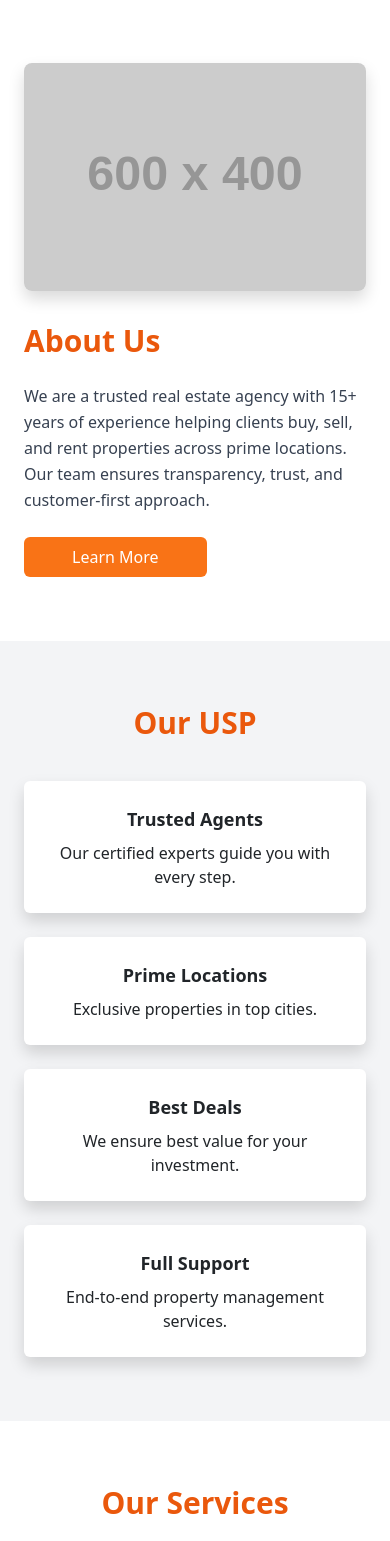
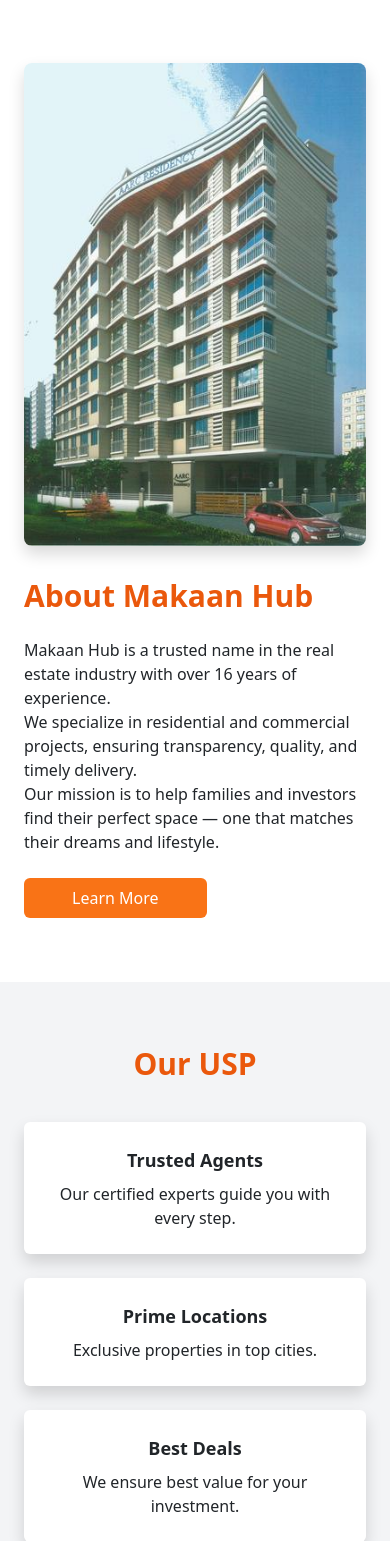
Before and after one commit to cloudrohu/realestate_portal, a Django app: page / in a window 390 px wide. Shown: the part 2812-4353 px from the top of the page. Run offline with Django 5.2, Linux system fonts and the light colour scheme; data comes from the database, SQL or seed files in the repository; grey boxes labelled with a size stand in for pictures from a placeholder-image service; some libraries are stand-ins or nearby versions.

Commit message:
Developer

```diff
--- a/home/models.py
+++ b/home/models.py
@@ -110,9 +110,6 @@ class Leadership(models.Model):
         return f"{self.name} ({self.designation})"
 
 
-# =============================
-# 🖼️ Hero / Slider Section (Multiple)
-# =============================
 class Why_Choose(models.Model):
     title = models.CharField(max_length=200)
     subtitle = models.CharField(max_length=300, blank=True, null=True)
@@ -203,6 +200,8 @@ class About(models.Model):
 
     def __str__(self):
         return self.title
+
+
 # =============================
 # 📝 Contact Page (Single)
 # =============================
--- a/home/templates/home/content.html
+++ b/home/templates/home/content.html
@@ -452,14 +452,21 @@
   </div>
 </section>
 
-<!-- ABOUT -->
+<!-- 🏡 ABOUT -->
 <section class="py-16 bg-white" id="about">
   <div class="max-w-7xl mx-auto px-6 grid md:grid-cols-2 gap-8 items-center">
-    <img src="https://dummyimage.com/600x400/aaaaaa/fff&text=About+Us" class="rounded-lg shadow" />
-    <div>
-      <h2 class="text-3xl font-bold text-orange-600 mb-4">About Us</h2>
-      <p class="text-gray-700 leading-relaxed">We are a trusted real estate agency with 15+ years of experience helping clients buy, sell, and rent properties across prime locations. Our team ensures transparency, trust, and customer-first approach.</p>
-      <button class="mt-6 bg-orange-500 hover:bg-orange-600 text-white px-5 py-2 rounded">Learn More</button>
+    <img src="{{ about_page.image.url|default:'https://dummyimage.com/600x400/aaaaaa/fff&text=About+Us' }}"
+         alt="{{ about_page.title }}" class="rounded-lg shadow" data-aos="zoom-in" />
+    <div data-aos="fade-left">
+      <h2 class="text-3xl font-bold text-orange-600 mb-4">
+        {{ about_page.title|default:"About Us" }}
+      </h2>
+      <p class="text-gray-700 leading-relaxed">
+        {{ about_page.content|safe|default:"We are a trusted real estate agency with 15+ years of experience helping clients buy, sell, and rent properties across prime locations. Our team ensures transparency, trust, and customer-first approach." }}
+      </p>
+      <a href="{% url 'about' %}" class="mt-6 inline-block bg-orange-500 hover:bg-orange-600 text-white px-5 py-2 rounded">
+        Learn More
+      </a>
     </div>
   </div>
 </section>
@@ -558,34 +565,58 @@
   </div>
 </section>
 
-<!-- WHY CHOOSE -->
+<!-- 🌟 WHY CHOOSE US -->
 <section class="py-16 bg-white" id="why-choose">
   <div class="max-w-7xl mx-auto px-6 grid md:grid-cols-2 gap-10 items-center">
-    <img src="https://dummyimage.com/500x350/cccccc/000&text=Why+Choose+Us" class="rounded shadow">
-    <div>
+    <img src="{{ about_page.home_bg.url|default:'https://dummyimage.com/500x350/cccccc/000&text=Why+Choose+Us' }}"
+         alt="Why Choose" class="rounded shadow" data-aos="zoom-in-right">
+    <div data-aos="fade-left">
       <h2 class="text-3xl font-bold text-orange-600 mb-4">Why Choose Us</h2>
       <ul class="space-y-3 text-gray-700">
+        {% for item in why_choose_items %}
+        <li>✅ {{ item.title }}{% if item.subtitle %} — <span class="text-gray-600">{{ item.subtitle }}</span>{% endif %}</li>
+        {% empty %}
         <li>✅ 15+ Years of Experience</li>
-        <li>✅ 1000+ Happy Clients</li>
         <li>✅ Verified Properties Only</li>
-        <li>✅ Personalized Guidance</li>
+        {% endfor %}
       </ul>
     </div>
   </div>
 </section>
 
-<!-- DEVELOPERS -->
+<!-- 🏢 FEATURED DEVELOPERS -->
 <section class="py-16 bg-gray-100" id="developers">
   <div class="max-w-7xl mx-auto px-6 text-center">
     <h2 class="text-3xl font-bold text-orange-600 mb-10">Featured Developers</h2>
+
+    {% if featured_developers %}
+    <div class="grid grid-cols-2 sm:grid-cols-4 gap-10 items-center justify-center">
+      {% for dev in featured_developers %}
+      <div class="flex flex-col items-center group" data-aos="fade-up" data-aos-delay="{{ forloop.counter0|add:100 }}">
+        {% if dev.logo %}
+        <a href="{{ dev.get_absolute_url }}" class="block">
+          <img src="{{ dev.logo.url }}"
+               alt="{{ dev.title }}"
+               class="h-20 object-contain mx-auto transition-all duration-300 grayscale group-hover:grayscale-0 group-hover:scale-105" />
+        </a>
+        {% endif %}
+        <h3 class="mt-3 text-gray-700 font-semibold text-sm group-hover:text-orange-600 transition">
+          {{ dev.title }}
+        </h3>
+      </div>
+      {% endfor %}
+    </div>
+    {% else %}
     <div class="grid grid-cols-2 sm:grid-cols-4 gap-6">
-      <img src="https://dummyimage.com/200x100/aaa/fff&text=Logo1" class="mx-auto">
-      <img src="https://dummyimage.com/200x100/aaa/fff&text=Logo2" class="mx-auto">
-      <img src="https://dummyimage.com/200x100/aaa/fff&text=Logo3" class="mx-auto">
-      <img src="https://dummyimage.com/200x100/aaa/fff&text=Logo4" class="mx-auto">
+      <img src="https://dummyimage.com/200x100/aaa/fff&text=Logo1" class="mx-auto" />
+      <img src="https://dummyimage.com/200x100/aaa/fff&text=Logo2" class="mx-auto" />
+      <img src="https://dummyimage.com/200x100/aaa/fff&text=Logo3" class="mx-auto" />
+      <img src="https://dummyimage.com/200x100/aaa/fff&text=Logo4" class="mx-auto" />
     </div>
+    {% endif %}
   </div>
 </section>
+
 
 <!-- LOCALITY -->
 <section class="py-16 bg-white" id="locality">
@@ -600,13 +631,24 @@
   </div>
 </section>
 
-<!-- TESTIMONIAL -->
+<!-- 💬 TESTIMONIALS -->
 <section class="py-16 bg-gray-100" id="testimonial">
   <div class="max-w-4xl mx-auto px-6 text-center">
     <h2 class="text-3xl font-bold text-orange-600 mb-10">Testimonials</h2>
-    <div class="bg-white shadow rounded p-6">
-      <p class="text-gray-700 italic">"They helped me buy my dream home smoothly. Highly recommended!"</p>
-      <h3 class="mt-3 font-bold">— Ankit Mehta</h3>
+    <div class="grid md:grid-cols-2 gap-8">
+      {% for t in testimonials %}
+      <div class="bg-white shadow rounded p-6" data-aos="fade-up">
+        {% if t.image %}
+        <img src="{{ t.image.url }}" class="w-16 h-16 rounded-full mx-auto mb-3" />
+        {% endif %}
+        <p class="text-gray-700 italic">"{{ t.message }}"</p>
+        <h3 class="mt-3 font-bold">{{ t.name }}</h3>
+        {% if t.designation %}<p class="text-sm text-gray-500">{{ t.designation }}</p>{% endif %}
+        <p class="text-yellow-400 mt-2">{% for i in "12345"|slice:":t.rating" %}⭐{% endfor %}</p>
+      </div>
+      {% empty %}
+      <p>No testimonials available.</p>
+      {% endfor %}
     </div>
   </div>
 </section>
@@ -623,19 +665,19 @@
   </div>
 </section>
 
-<!-- FAQ -->
+<!-- ❓ FAQ -->
 <section class="py-16 bg-gray-100" id="faq">
   <div class="max-w-4xl mx-auto px-6">
     <h2 class="text-3xl font-bold text-orange-600 mb-10 text-center">FAQs</h2>
     <div class="space-y-4">
+      {% for faq in faqs %}
       <details class="bg-white p-4 rounded shadow">
-        <summary class="font-semibold">How do I buy a property?</summary>
-        <p class="mt-2 text-gray-600">You can contact our agents and explore properties.</p>
+        <summary class="font-semibold cursor-pointer">{{ faq.question }}</summary>
+        <p class="mt-2 text-gray-600">{{ faq.answer|safe }}</p>
       </details>
-      <details class="bg-white p-4 rounded shadow">
-        <summary class="font-semibold">Do you provide loan assistance?</summary>
-        <p class="mt-2 text-gray-600">Yes, we connect you with trusted banks and partners.</p>
-      </details>
+      {% empty %}
+      <p class="text-center text-gray-500 text-lg">No FAQs available yet.</p>
+      {% endfor %}
     </div>
   </div>
 </section>
@@ -672,3 +714,7 @@
     breakpoints: { 768: { slidesPerView: 2 }, 1024: { slidesPerView: 3 } }
   });
 </script>
+<!-- Animate on Scroll -->
+<link href="https://unpkg.com/aos@2.3.4/dist/aos.css" rel="stylesheet">
+<script src="https://unpkg.com/aos@2.3.4/dist/aos.js"></script>
+<script>AOS.init({ duration: 1000, once: true });</script>
--- a/home/views.py
+++ b/home/views.py
@@ -2,27 +2,38 @@
 from django.shortcuts import render
 from django.http import HttpResponse
 from properties.models import Property
-from utility.models import Locality,PropertyType
+from utility.models import Locality,PropertyType,City
 from .models import (
     Setting, Slider, Testimonial, About, Leadership,
-    Contact_Page, FAQ, Our_Team
+    Contact_Page, FAQ, Our_Team,Why_Choose
 )
-from utility.models import City
+from user.models import Developer  # 👈 import your Developer model
 # NOTE: The manual function get_global_context() has been removed
 #       because the utility.context_processors handles this globally.
 
 from django.shortcuts import render
 from projects.models import Project  # import your Project model
 
+
 def index(request):
     settings_obj = Setting.objects.first()
     cities = City.objects.filter(level_type="CITY").order_by("name")
 
+    # Featured Projects
     project_featured = (
         Project.objects.filter(featured_property=True, active=True)
         .select_related("city", "locality", "developer", "propert_type")
         .prefetch_related("configurations")[:6]
     )
+
+    # Featured Developers (from user app)
+    featured_developers = Developer.objects.filter(featured_builder=True).order_by('-create_at')[:8]
+
+    # Other sections
+    about_page = About.objects.filter(is_active=True).first()
+    why_choose_items = Why_Choose.objects.filter(is_active=True).order_by("order")
+    testimonials = Testimonial.objects.all().order_by("-id")
+    faqs = FAQ.objects.all().order_by("id")
 
     current_city = None
     if project_featured.exists() and project_featured[0].city:
@@ -31,11 +42,17 @@ def index(request):
     context = {
         "settings_obj": settings_obj,
         "project_featured": project_featured,
-        "cities": cities,  # 👈 dynamic data from City model
+        "featured_developers": featured_developers,  # 👈 added
+        "cities": cities,
         "current_city": current_city or "Mumbai",
+        "about_page": about_page,
+        "why_choose_items": why_choose_items,
+        "testimonials": testimonials,
+        "faqs": faqs,
     }
 
     return render(request, "home/index.html", context)
+
 
 
 def robots_txt(request):
--- a/user/urls.py
+++ b/user/urls.py
@@ -7,4 +7,6 @@ urlpatterns = [
     path('login/', views.user_login, name='login'),
     path('logout/', views.user_logout, name='logout'),
     path('dashboard/', views.dashboard, name='dashboard'), # <-- New Dashboard URL
+    path('developer/<slug:slug>/', views.developer_detail, name='developer_detail'),
+
 ]
```
Also changed, not shown: user/views.py (+8 -0 lines).
